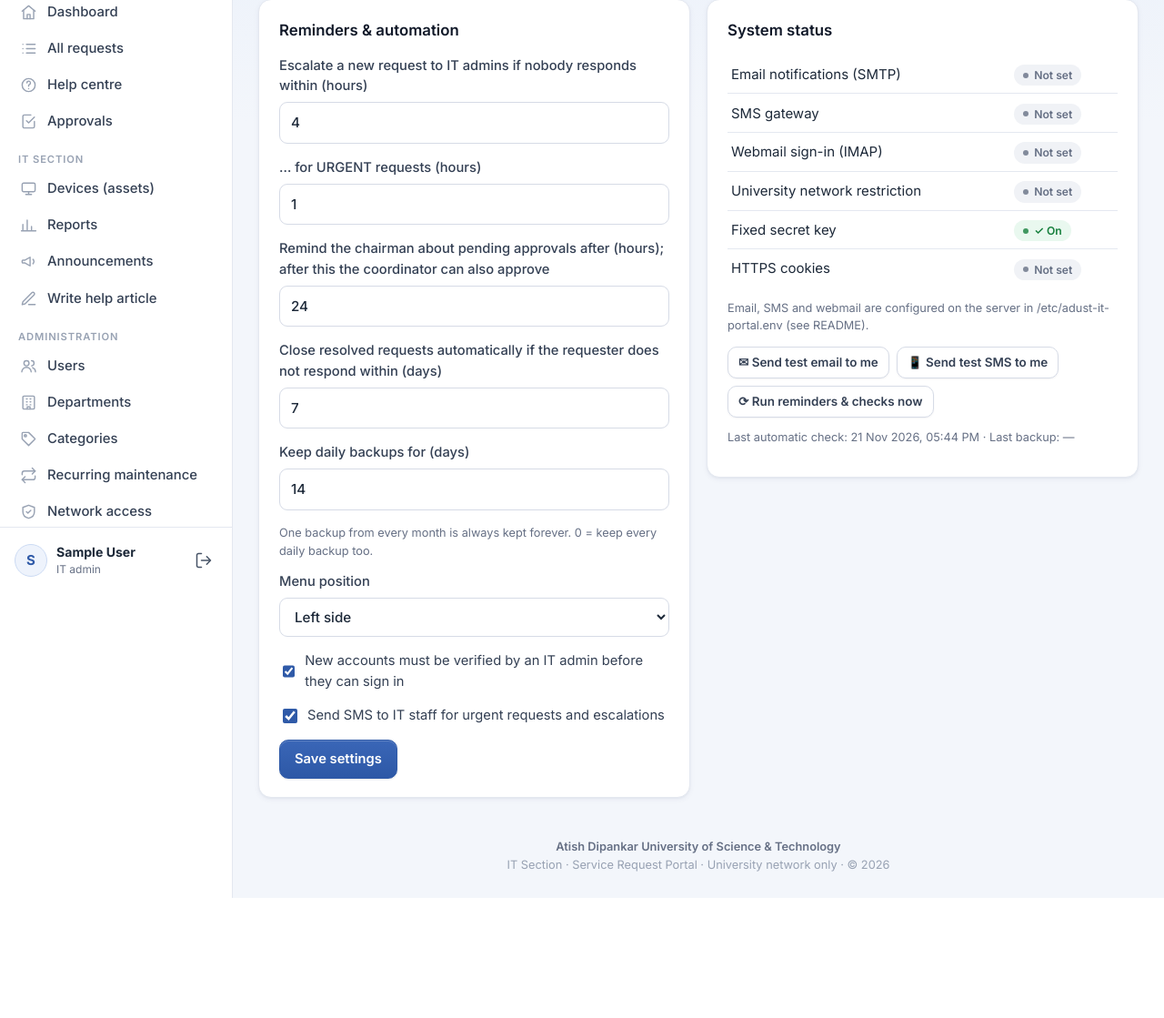
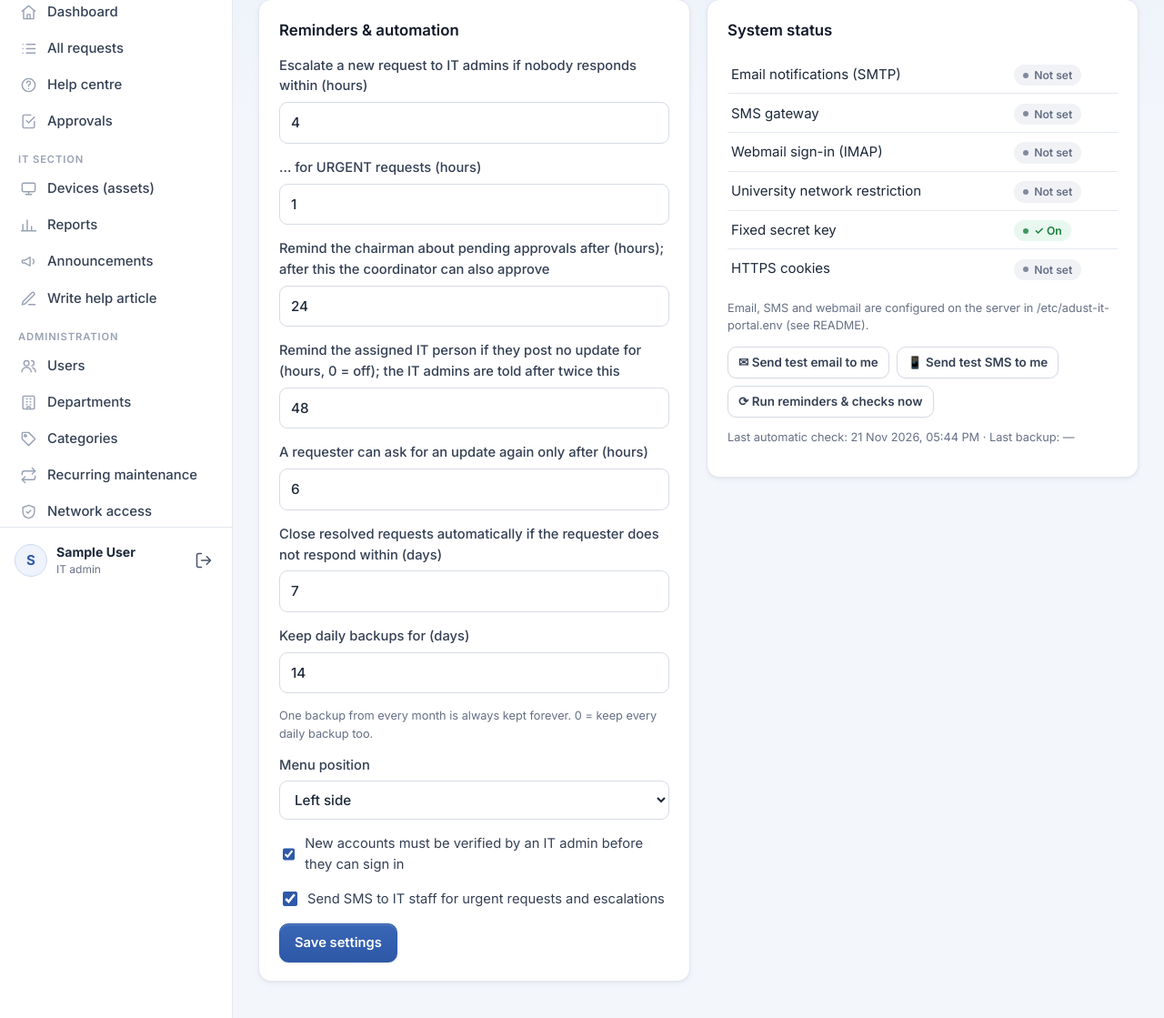
Before and after one commit to mdniazmostakim-glitch/adust-it-portal, a Flask app: page /admin/settings in a window 1280 px wide. Shown: the part 146-1265 px from the top of the page at 91% size. Before the commit the page ends 1133 px from the top, so only its background shows below. Run offline with Flask 3, Linux system fonts and the light colour scheme; the visitor is signed in with stand-in values (Sample User, id 1); data comes from the database, SQL or seed files in the repository; data that the repository does not hold is empty; some libraries are stand-ins or nearby versions.

Commit message:
Requesters can ask for an update (notifies the assignee and IT admins); reminders when work goes quiet
Co-Authored-By: Claude Sonnet 5.5 <noreply@anthropic.com>
Claude-Session: https://claude.ai/code/session_01EB5ad8Y4nycXoiEcyB24w6

```diff
--- a/app.py
+++ b/app.py
@@ -168,6 +168,8 @@ DEFAULT_SETTINGS = {
     "escalate_hours": "4",          # a normal request untouched this long is escalated
     "escalate_hours_urgent": "1",   # same, for urgent requests
     "approval_remind_hours": "24",  # remind department heads about pending approvals
+    "stale_update_hours": "48",     # remind the person doing a request if they post no update for this long (0 = off)
+    "nudge_hours": "6",             # a requester can ask for an update again only after this many hours
     "auto_close_days": "7",         # resolved and not confirmed -> closed automatically
     "backup_keep_days": "14",
     "sms_urgent": "1",
@@ -340,6 +342,9 @@ MIGRATIONS = [
     ("users", "signature_stored", "TEXT"),
     ("categories", "needs_registrar", "INTEGER NOT NULL DEFAULT 0"),
     ("tickets", "approval_stage", "TEXT"),
+    ("tickets", "nudged_at", "TEXT"),
+    ("tickets", "nudge_count", "INTEGER NOT NULL DEFAULT 0"),
+    ("tickets", "stale_notified", "TEXT"),
     ("departments", "grp", "TEXT NOT NULL DEFAULT 'Other'"),
     ("departments", "parent", "TEXT NOT NULL DEFAULT ''"),
     ("departments", "skip_approval", "INTEGER NOT NULL DEFAULT 0"),
@@ -1624,10 +1629,10 @@ def needs_attention(limit=6):
     """Open requests an IT person should look at first: urgent, overdue or nobody assigned."""
     today = local_today()
     rows = get_db().execute(
-        "SELECT t.id, t.code, t.title, t.urgent, t.due_date, t.created_at, t.assigned_to, t.priority, "
+        "SELECT t.id, t.code, t.title, t.urgent, t.due_date, t.created_at, t.assigned_to, t.priority, t.nudge_count, "
         "r.name AS requester_name, r.department AS requester_dept, a.name AS assignee_name "
         "FROM tickets t JOIN users r ON r.id = t.requester_id LEFT JOIN users a ON a.id = t.assigned_to "
-        f"WHERE t.status IN {OPEN_STATUSES} AND (t.urgent = 1 OR t.assigned_to IS NULL OR t.due_date < ?) "
+        f"WHERE t.status IN {OPEN_STATUSES} AND (t.urgent = 1 OR t.assigned_to IS NULL OR t.due_date < ? OR t.nudge_count > 0) "
         "ORDER BY t.urgent DESC, t.created_at LIMIT 60", (today.isoformat(),)).fetchall()
     items = []
     for r in rows:
@@ -1637,8 +1642,10 @@ def needs_attention(limit=6):
         except ValueError:
             age = 0
         items.append(dict(row=r, urgent=bool(r["urgent"]), overdue=overdue, unassigned=r["assigned_to"] is None, age=age,
-                          score=(0 if r["urgent"] else 1) + (0 if overdue else 1) + (0 if r["assigned_to"] is None else 1)))
-    items.sort(key=lambda i: (i["score"], -i["age"]))
+                          nudged=r["nudge_count"] or 0,
+                          score=(0 if r["urgent"] else 1) + (0 if overdue else 1) + (0 if r["assigned_to"] is None else 1)
+                          + (0 if r["nudge_count"] else 1)))
+    items.sort(key=lambda i: (0 if i["nudged"] else 1, i["score"], -i["age"]))   # people who asked for an update come first
     return items[:limit]
 
 
@@ -2049,7 +2056,8 @@ def ticket_detail(ticket_id):
     approvals = ticket_approvals(ticket_id)
     return render_template("ticket.html", t=ticket, updates=updates, staff=it_staff(),
                            it_statuses=IT_SETTABLE, can_approve=can_approve(ticket), waiting_on=waiting_on,
-                           approvals=approvals, stages=ticket_stages(ticket, approvals, waiting_on))
+                           approvals=approvals, stages=ticket_stages(ticket, approvals, waiting_on),
+                           nudge_wait=nudge_wait_minutes(ticket), last_it=last_it_update(ticket_id))
 
 
 @app.route("/tickets/<int:ticket_id>/print")
@@ -2151,6 +2159,26 @@ def approvals():
     return render_template("approvals.html", tickets=pending_for_me())
 
 
+def nudge_wait_minutes(t):
+    """Minutes before this requester may ask for an update again (0 = now)."""
+    hours = int_setting("nudge_hours")
+    if not t["nudged_at"] or hours <= 0:
+        return 0
+    try:
+        since = (now_dt() - datetime.strptime(t["nudged_at"][:19], "%Y-%m-%d %H:%M:%S")).total_seconds() / 60
+    except ValueError:
+        return 0
+    return max(0, int(hours * 60 - since))
+
+
+def last_it_update(ticket_id):
+    """When someone from IT last wrote to the requester (internal notes do not count)."""
+    row = get_db().execute(
+        "SELECT MAX(u.created_at) FROM ticket_updates u JOIN users us ON us.id = u.user_id "
+        "WHERE u.ticket_id = ? AND u.internal = 0 AND us.role IN ('it', 'admin')", (ticket_id,)).fetchone()
+    return row[0] if row else None
+
+
 @app.route("/tickets/<int:ticket_id>/update", methods=["POST"])
 @login_required
 def ticket_update(ticket_id):
@@ -2193,6 +2221,16 @@ def ticket_update(ticket_id):
         if action == "cancel" and t["status"] in ("new", "pending_approval"):
             changes["status"] = "cancelled"
             events.append("Cancelled by requester")
+        elif action == "nudge" and t["status"] in ("new", "in_progress", "on_hold", "pending_approval"):
+            wait = nudge_wait_minutes(t)
+            if wait:
+                flash(_("You asked for an update recently. You can ask again in {time}.",
+                        time=(f"{wait // 60} h {wait % 60} min" if wait >= 60 else f"{wait} min")), "error")
+                return redirect(url_for("ticket_detail", ticket_id=ticket_id))
+            changes["nudged_at"] = now()
+            changes["nudge_count"] = (t["nudge_count"] or 0) + 1
+            events.append("Requester asked the approver to respond" if t["status"] == "pending_approval"
+                          else "Requester asked for an update")
         elif action == "confirm" and t["status"] == "resolved":
             changes["status"] = "closed"
             events.append("Requester confirmed the work is done")
@@ -2227,6 +2265,8 @@ def ticket_update(ticket_id):
             t["resolved_at"] if changes["status"] in ("resolved", "closed") else None)
     if is_it() and not internal and not t["first_response_at"] and not is_requester:
         changes["first_response_at"] = ts
+    if is_it() and not internal and not is_requester:
+        changes["nudge_count"] = 0  # IT answered, so the "asked for an update" flag is cleared
     changes["updated_at"] = ts
     db.execute(f"UPDATE tickets SET {', '.join(k + ' = ?' for k in changes)} WHERE id = ?",
                (*changes.values(), ticket_id))
@@ -2235,6 +2275,14 @@ def ticket_update(ticket_id):
 
     t = db.execute("SELECT * FROM tickets WHERE id = ?", (ticket_id,)).fetchone()
     summary = "; ".join(events) or "New comment"
+    if "nudged_at" in changes:
+        ask = f"{g.user['name']} is asking for an update on: {t['title']}" + (f" — “{body[:140]}”" if body else "")
+        if t["status"] == "pending_approval":
+            notify(stage_approver_ids(t), t, ask.replace("an update on", "a decision on"))
+        else:
+            notify(set(it_recipients(t)) | set(it_team_ids(admins_only=True)), t, ask, sms=bool(t["urgent"]))
+        flash(_("We have asked for an update. The people working on your request were notified."), "success")
+        return redirect(url_for("ticket_detail", ticket_id=ticket_id))
     if internal:
         notify(it_recipients(t), t, f"Internal note by {g.user['name']}")
     elif is_it() and not is_requester:
@@ -3152,8 +3200,8 @@ def admin_settings():
             result = housekeeping()
             flash(_("Checks completed: {summary}", summary=", ".join(f"{k}={v}" for k, v in result.items())), "success")
         else:
-            for key in ("escalate_hours", "escalate_hours_urgent", "approval_remind_hours",
-                        "auto_close_days", "backup_keep_days"):
+            for key in ("escalate_hours", "escalate_hours_urgent", "approval_remind_hours", "stale_update_hours",
+                        "nudge_hours", "auto_close_days", "backup_keep_days"):
                 if f.get(key, "").isdigit():
                     set_setting(key, int(f[key]))
             set_setting("sms_urgent", "1" if f.get("sms_urgent") else "0")
@@ -3201,7 +3249,8 @@ def run_recurring(only_id=None):
 
 def housekeeping(include_backup=True):
     db = get_db()
-    result = {"escalated": 0, "overdue": 0, "approval_reminders": 0, "auto_closed": 0, "recurring": 0, "backup": "-"}
+    result = {"escalated": 0, "overdue": 0, "approval_reminders": 0, "auto_closed": 0, "recurring": 0, "stale": 0,
+              "backup": "-"}
 
     # 1. New requests nobody has picked up
     for urgent, key in ((1, "escalate_hours_urgent"), (0, "escalate_hours")):
@@ -3257,6 +3306,31 @@ def housekeeping(include_backup=True):
                                        "You can still rate it or reopen it.")
         result["auto_closed"] += 1
 
+    # 6. Work that has gone quiet: remind whoever is doing it, and the IT admins when it stays quiet
+    quiet_hours = int_setting("stale_update_hours")
+    if quiet_hours > 0:
+        cutoff = now(timedelta(hours=-quiet_hours))
+        stale = db.execute(
+            "SELECT * FROM (SELECT t.*, COALESCE((SELECT MAX(u.created_at) FROM ticket_updates u JOIN users us "
+            "ON us.id = u.user_id WHERE u.ticket_id = t.id AND u.internal = 0 AND us.role IN ('it', 'admin')), "
+            "t.created_at) AS last_it FROM tickets t WHERE t.status IN ('new', 'in_progress', 'on_hold') "
+            "AND t.assigned_to IS NOT NULL AND (t.stale_notified IS NULL OR t.stale_notified < ?)) x "
+            "WHERE x.last_it < ?", (today, cutoff)).fetchall()
+        for t in stale:
+            try:
+                quiet = now_dt() - datetime.strptime(t["last_it"][:19], "%Y-%m-%d %H:%M:%S")
+            except ValueError:
+                continue
+            days = max(1, quiet.days)
+            db.execute("UPDATE tickets SET stale_notified = ? WHERE id = ?", (today, t["id"]))
+            add_update(t["id"], None, f"Reminder sent to IT: no update for {days} day(s)", internal=1)
+            db.commit()
+            notify([t["assigned_to"]], t, f"No update for {days} day(s): {t['title']}. Please post a status update.")
+            if quiet > timedelta(hours=2 * quiet_hours):
+                notify(set(it_team_ids(admins_only=True)) - {t["assigned_to"]}, t,
+                       f"No update from the assignee for {days} day(s): {t['title']}")
+            result["stale"] += 1
+
     # 5. Recurring maintenance tasks
     result["recurring"] = run_recurring()
 
--- a/static/style.css
+++ b/static/style.css
@@ -600,3 +600,5 @@ a.kpi:hover { box-shadow: var(--shadow-lg); border-color: var(--accent-border);
 .theme-toggle { border: 1px solid var(--border-strong); background: var(--surface); }
 .theme-toggle:hover { border-color: var(--primary); color: var(--primary); }
 .guest-top { align-items: center; gap: 8px; }
+
+.btn:disabled, .btn[disabled] { opacity: .5; cursor: not-allowed; box-shadow: none; }
--- a/templates/admin/settings.html
+++ b/templates/admin/settings.html
@@ -12,6 +12,10 @@
       <input type="number" name="escalate_hours_urgent" min="1" value="{{ values.escalate_hours_urgent }}"></label>
     <label>{{ _('Remind the chairman about pending approvals after (hours); after this the coordinator can also approve') }}
       <input type="number" name="approval_remind_hours" min="1" value="{{ values.approval_remind_hours }}"></label>
+    <label>{{ _('Remind the assigned IT person if they post no update for (hours, 0 = off); the IT admins are told after twice this') }}
+      <input type="number" name="stale_update_hours" min="0" value="{{ values.stale_update_hours }}"></label>
+    <label>{{ _('A requester can ask for an update again only after (hours)') }}
+      <input type="number" name="nudge_hours" min="0" value="{{ values.nudge_hours }}"></label>
     <label>{{ _('Close resolved requests automatically if the requester does not respond within (days)') }}
       <input type="number" name="auto_close_days" min="1" value="{{ values.auto_close_days }}"></label>
     <label>{{ _('Keep daily backups for (days)') }}
--- a/templates/dashboard.html
+++ b/templates/dashboard.html
@@ -98,6 +98,7 @@
         <span class="att-tags">
           {% if a.urgent %}<span class="badge urgent">{{ _('URGENT') }}</span>{% endif %}
           {% if a.overdue %}<span class="tag tag-red">{{ _('Overdue') }} · {{ a.row.due_date|d }}</span>{% endif %}
+          {% if a.nudged %}<span class="tag tag-amber">🔔 {{ _('Asked for an update') }}{% if a.nudged > 1 %} ×{{ a.nudged }}{% endif %}</span>{% endif %}
           {% if a.unassigned %}<span class="tag tag-amber">{{ _('Unassigned') }}</span>{% else %}<span class="tag">{{ a.row.assignee_name }}</span>{% endif %}
           <span class="tag tag-grey">{{ _('{n} day(s) old', n=a.age) }}</span>
         </span>
```
Also changed, not shown: i18n.py (+11 -0 lines), templates/ticket.html (+7 -0 lines), tests/smoke_test.py (+28 -0 lines).
